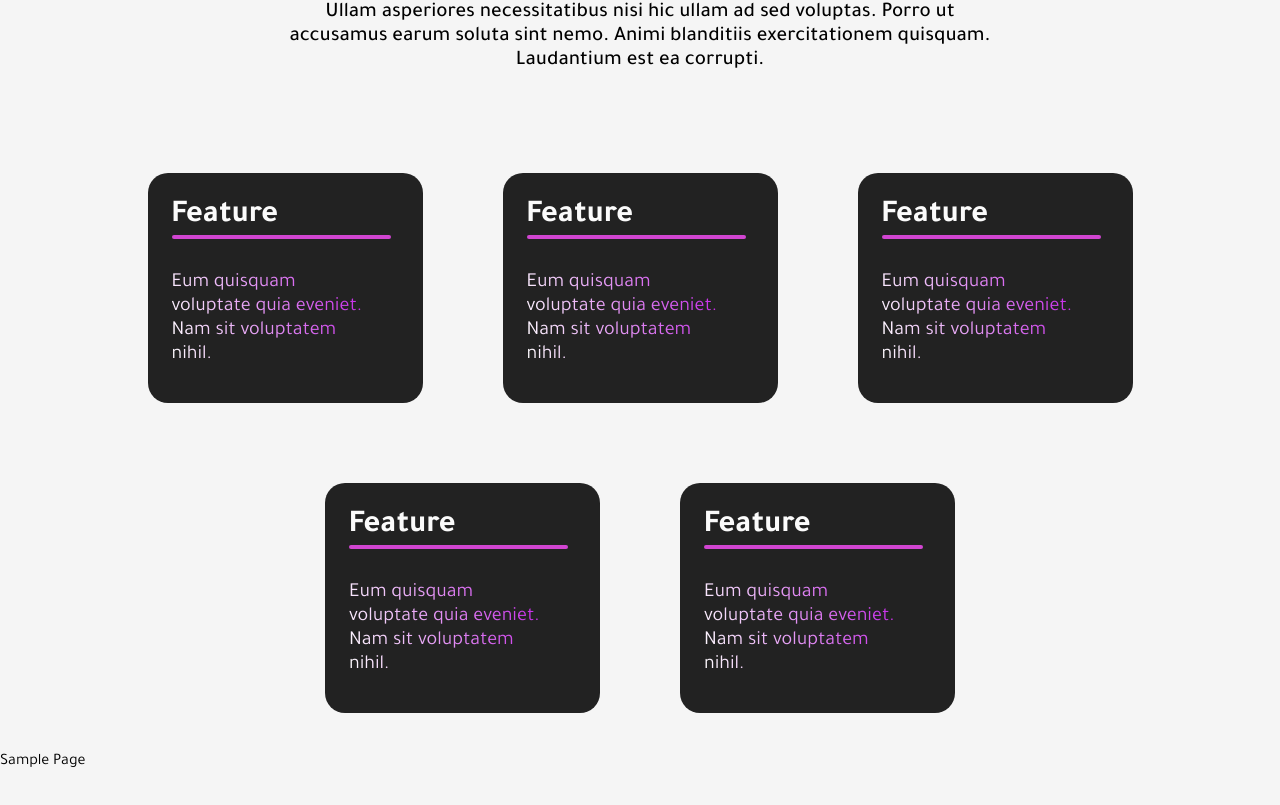
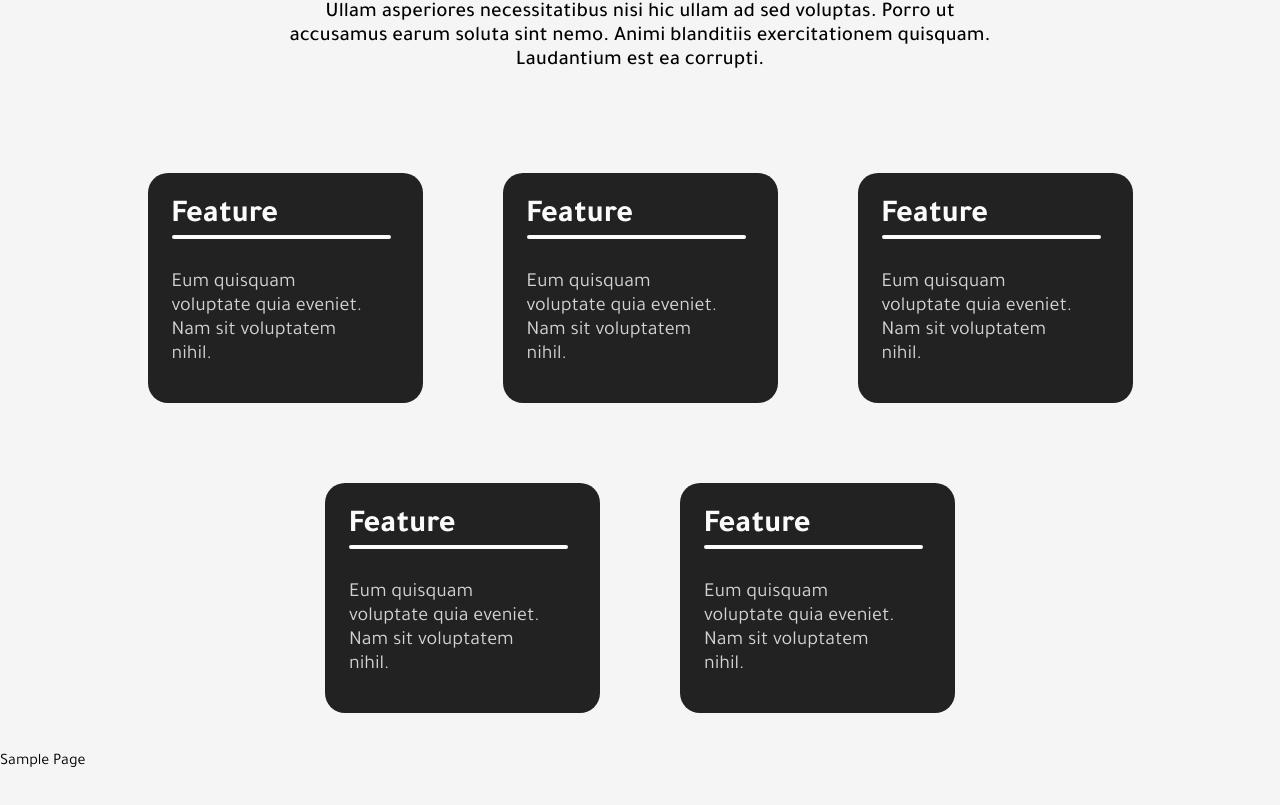
Before and after one commit to BufferOverflow-me/website, a Next.js app: page / in a window 1280 px wide. Shown: the part 1364-2169 px from the top of the page. Built offline with nearby package versions, Linux system fonts and the light colour scheme.

Commit message:
changes in text color in cards

```diff
--- a/styles/Home.module.scss
+++ b/styles/Home.module.scss
@@ -201,11 +201,7 @@ $clr-card: #222222;
             margin: 0;
             font-size: 1.25rem;
             padding-right: 1.5rem;
-            background: linear-gradient(75deg, #FFFFFF 0%, #BD06E4 100%);
-            /* Mask the color to the text, and remove the rest  */
-            background-clip: text;
-            /* Make the text fill color value transparent so the masked background color comes through */
-            -webkit-text-fill-color: transparent;
+            color: lightgray;
         }
         .cardHr {
             margin: 0px 0px 2rem;
@@ -213,7 +209,6 @@ $clr-card: #222222;
             border-top: 5px solid;
             border-radius: 10px;
             border-width: 0.25rem;
-            color: $color-primary;
         }
     }
     @media (max-width: 800px) {
```
